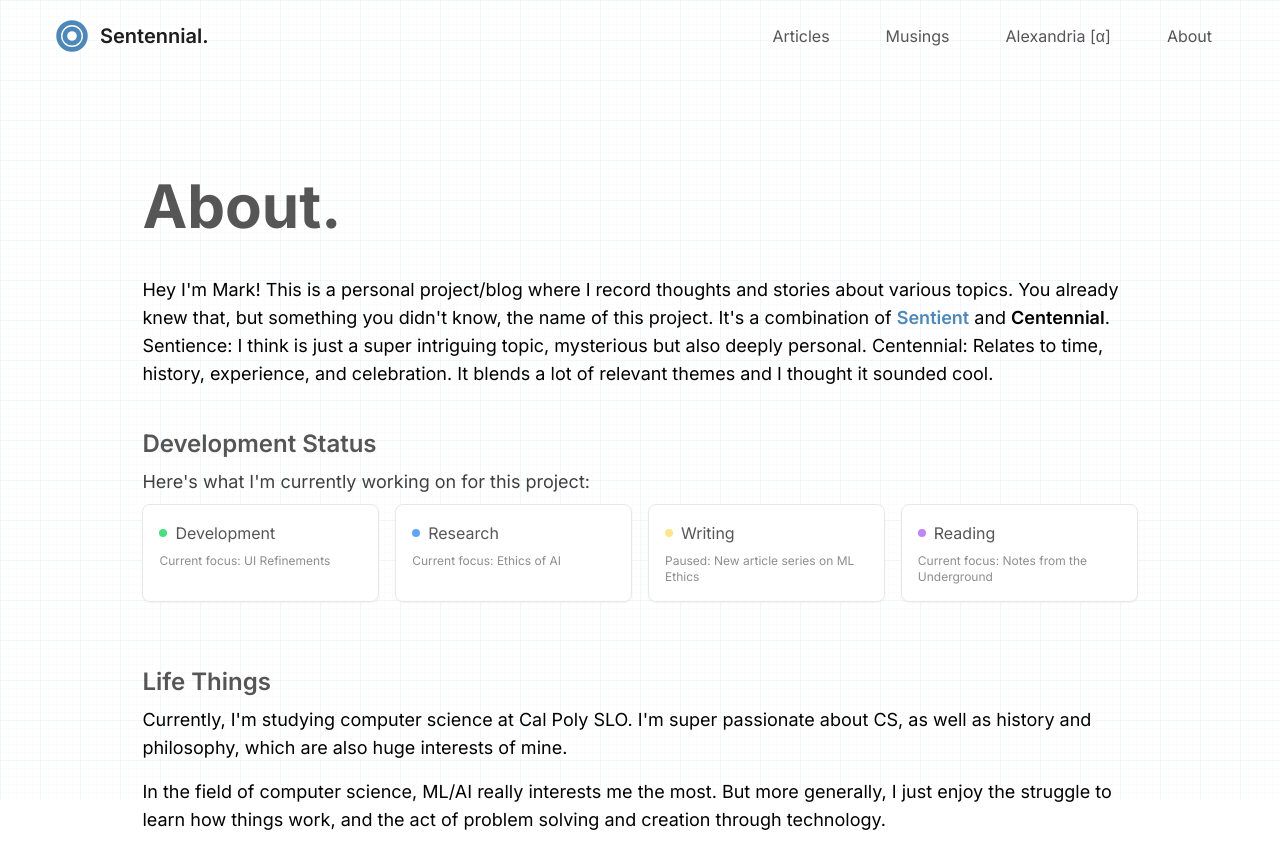
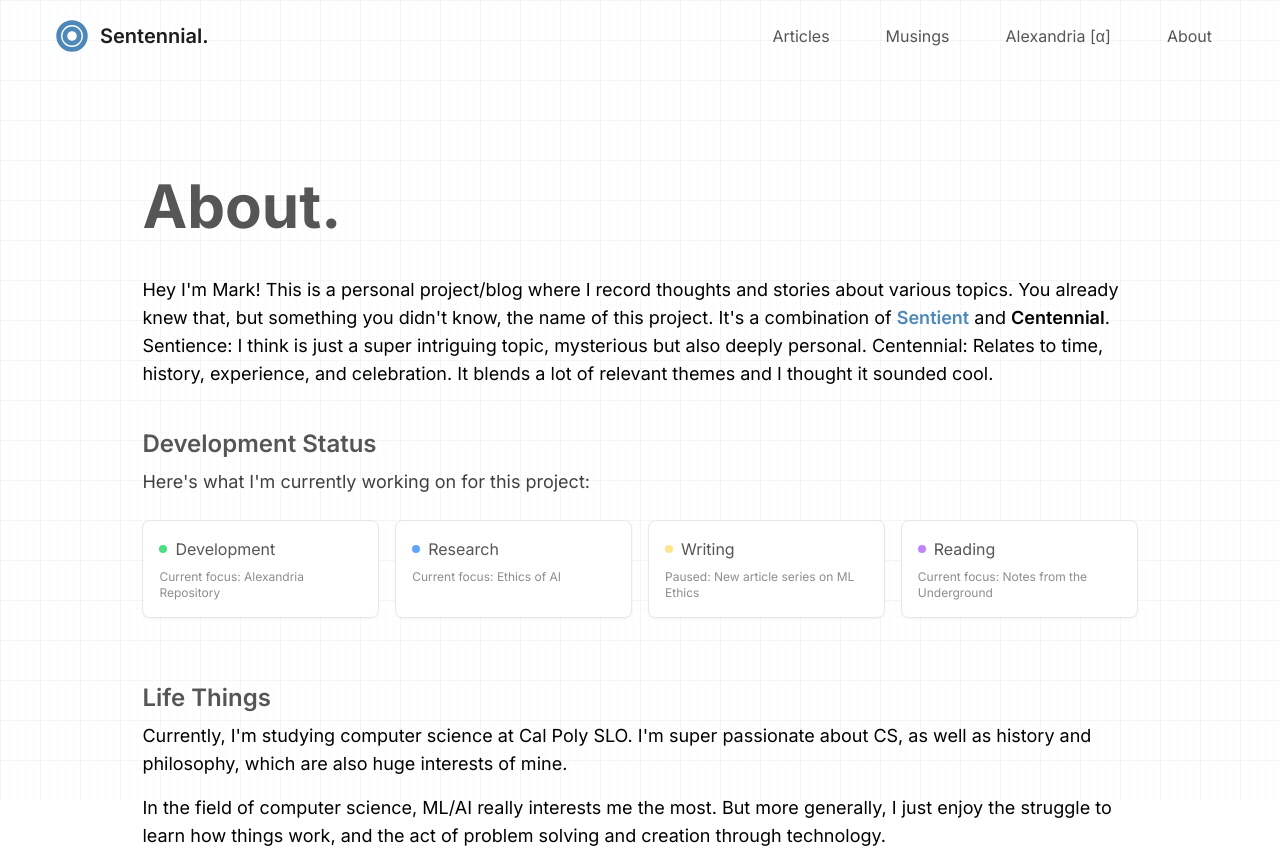
Before and after one commit to markmcguire011/Sentennial, a Next.js app: page /about in a window 1280 px wide. Shown: the top 848 px of the page. Built offline with nearby package versions, Linux system fonts and the light colour scheme.

Commit message:
updated about

```diff
--- a/app/about/page.tsx
+++ b/app/about/page.tsx
@@ -8,7 +8,7 @@ export default function Page() {
     {
       name: "Development",
       status: "active",
-      focus: "UI Refinements",
+      focus: "Alexandria Repository",
       color: "bg-green-400",
     },
     {
@@ -56,7 +56,7 @@ export default function Page() {
           <h2 className="text-xl md:text-2xl font-semibold opacity-75 text-brand-dark">
             Development Status
           </h2>
-          <p className="mt-2 text-base md:text-lg opacity-75">
+          <p className="mt-2 mb-4 text-base md:text-lg opacity-75">
             Here&apos;s what I&apos;m currently working on for this project:
           </p>
         </div>
@@ -152,7 +152,7 @@ export default function Page() {
           <h2 className="text-xl md:text-2xl font-semibold opacity-75 text-brand-dark">
             Building Photos
           </h2>
-          <p className="mt-2 text-base md:text-lg opacity-75">
+          <p className="mt-2 mb-4 text-base md:text-lg opacity-75">
             Some very cool building photos from NYC:
           </p>
         </div>
```
